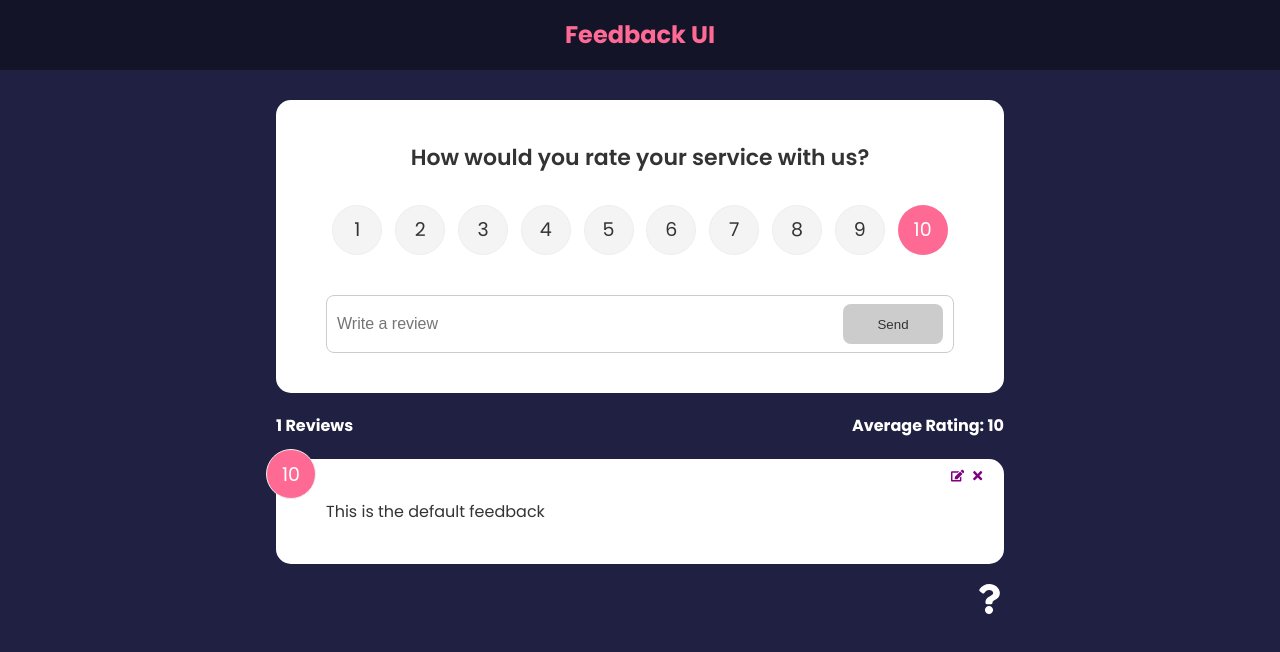
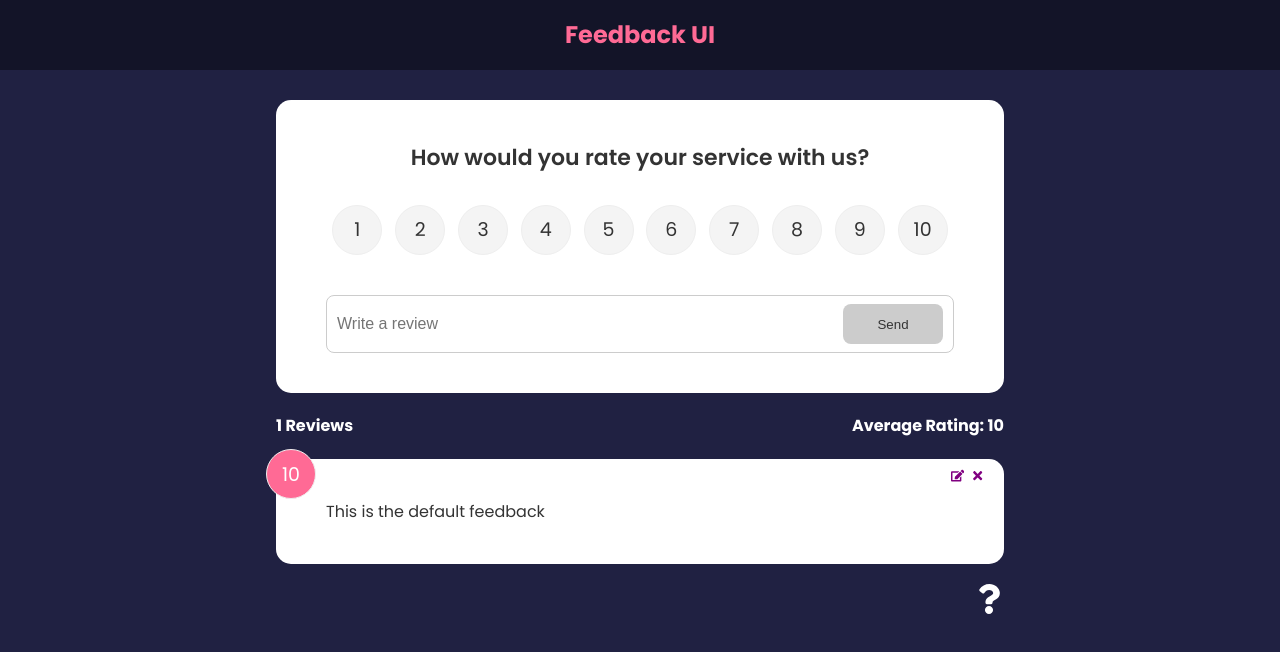
Before and after one commit to steveanthony999/traversy-feedback-app, a React (Create React App) app: page / in a window 1280 px wide. Shown: the top 652 px of the page. Built offline with nearby package versions, Linux system fonts and the light colour scheme; the HTML template or start-up script is replaced by a standard one.

Commit message:
added edit state side effects

```diff
--- a/src/components/FeedbackForm.jsx
+++ b/src/components/FeedbackForm.jsx
@@ -1,4 +1,4 @@
-import { useState, useContext } from 'react';
+import { useState, useContext, useEffect } from 'react';
 
 import FeedbackContext from '../context/FeedbackContext';
 
@@ -12,7 +12,15 @@
   const [btnDisabled, setBtnDisabled] = useState(true);
   const [message, setMessage] = useState('');
 
-  const { addFeedback } = useContext(FeedbackContext);
+  const { addFeedback, feedbackEdit } = useContext(FeedbackContext);
+
+  useEffect(() => {
+    if (feedbackEdit.edit === true) {
+      setBtnDisabled(false);
+      setText(feedbackEdit.item.text);
+      setRating(feedbackEdit.item.rating);
+    }
+  }, [feedbackEdit]);
 
   const handleTextChange = (e) => {
     if (text === '') {
--- a/src/components/RatingSelect.jsx
+++ b/src/components/RatingSelect.jsx
@@ -1,7 +1,15 @@
-import { useState } from 'react';
+import { useState, useContext, useEffect } from 'react';
+
+import FeedbackContext from '../context/FeedbackContext';
 
 const RatingSelect = ({ select }) => {
   const [selected, setSelected] = useState(10);
+
+  const { feedbackEdit } = useContext(FeedbackContext);
+
+  useEffect(() => {
+    setSelected(feedbackEdit.item.rating);
+  }, [feedbackEdit]);
 
   const handleChange = (e) => {
     setSelected(+e.currentTarget.value);
--- a/src/context/FeedbackContext.js
+++ b/src/context/FeedbackContext.js
@@ -42,6 +42,7 @@
         deleteFeedback: deleteFeedback,
         addFeedback: addFeedback,
         editFeedback: editFeedback,
+        feedbackEdit: feedbackEdit,
       }}>
       {children}
     </FeedbackContext.Provider>
```
